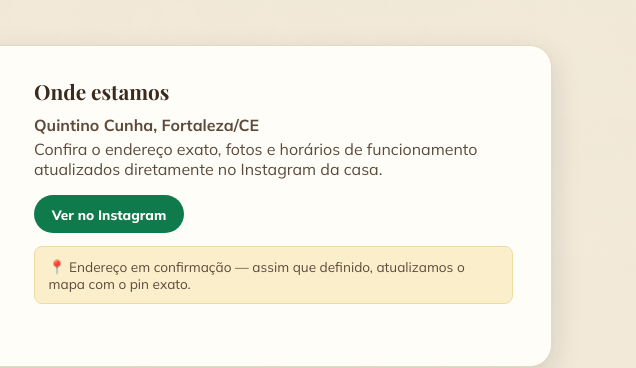
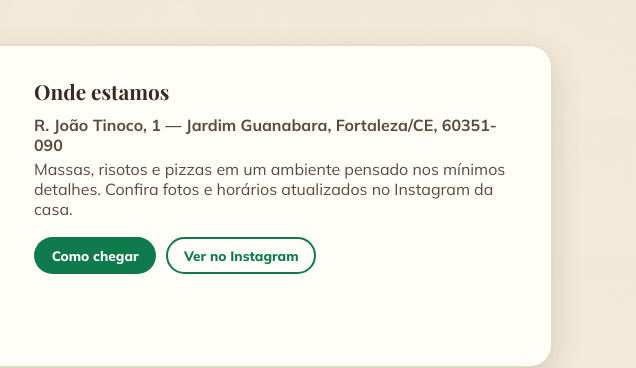
Before and after one commit to castroneto/sites, a plain HTML site: page camarao/index.html in a window 1280 px wide. Shown: the part 3241-3609 px from the top of the page, 644-1280 px from the left. Drawn offline with nearby package versions, Linux system fonts and the light colour scheme; a web font is replaced by a local one.

Commit message:
Add confirmed address for Il Migliore
R. João Tinoco, 1 - Jardim Guanabara, Fortaleza - CE, 60351-090.
Updates the map pin, address text, footer and structured data
(previously showed a "endereço em confirmação" placeholder).

```diff
--- a/camarao/css/style.css
+++ b/camarao/css/style.css
@@ -322,10 +322,7 @@ h2.section-title{font-size:clamp(1.9rem,4vw,2.6rem);}
 .im-map-copy{padding:34px 38px;}
 .im-map-copy h3{color:var(--it-brown);font-size:1.3rem;}
 .im-map-copy .addr{font-weight:700;margin-bottom:.3em;}
-.im-note{
-  margin-top:1em;font-size:.85rem;background:#fbeecb;border:1px solid #eddca2;
-  padding:.8em 1em;border-radius:var(--radius-sm);color:#7a5a12;
-}
+.im-map-copy .location-actions{margin-top:1.1em;}
 
 /* ---------- cardápios ---------- */
 .menus{
--- a/camarao/index.html
+++ b/camarao/index.html
@@ -106,8 +106,10 @@
       "menu": "https://castroneto.github.io/sites/camarao/assets/cardapio-il-migliore.pdf",
       "address": {
         "@type": "PostalAddress",
+        "streetAddress": "R. João Tinoco, 1",
         "addressLocality": "Fortaleza",
         "addressRegion": "CE",
+        "postalCode": "60351-090",
         "addressCountry": "BR"
       },
       "sameAs": ["https://www.instagram.com/camaraoregionalilmigliore/"]
@@ -343,14 +345,16 @@
 
     <div class="im-map-card reveal">
       <iframe class="map-frame" loading="lazy" referrerpolicy="no-referrer-when-downgrade"
-        src="https://www.google.com/maps?q=Camar%C3%A3o+Regional+Il+Migliore+Quintino+Cunha+Fortaleza+CE&output=embed"
+        src="https://www.google.com/maps?q=R.+Jo%C3%A3o+Tinoco,+1+-+Jardim+Guanabara,+Fortaleza+-+CE,+60351-090&output=embed"
         title="Mapa de localização da Il Migliore"></iframe>
       <div class="im-map-copy">
         <h3>Onde estamos</h3>
-        <p class="addr">Quintino Cunha, Fortaleza/CE</p>
-        <p>Confira o endereço exato, fotos e horários de funcionamento atualizados diretamente no Instagram da casa.</p>
-        <a class="btn btn-green btn-sm" href="https://www.instagram.com/camaraoregionalilmigliore/" target="_blank" rel="noopener">Ver no Instagram</a>
-        <p class="im-note">📍 Endereço em confirmação — assim que definido, atualizamos o mapa com o pin exato.</p>
+        <p class="addr">R. João Tinoco, 1 — Jardim Guanabara, Fortaleza/CE, 60351-090</p>
+        <p>Massas, risotos e pizzas em um ambiente pensado nos mínimos detalhes. Confira fotos e horários atualizados no Instagram da casa.</p>
+        <div class="location-actions">
+          <a class="btn btn-green btn-sm" href="https://www.google.com/maps/search/?api=1&query=R.+Jo%C3%A3o+Tinoco,+1+-+Jardim+Guanabara,+Fortaleza+-+CE,+60351-090" target="_blank" rel="noopener">Como chegar</a>
+          <a class="btn btn-outline-green btn-sm" href="https://www.instagram.com/camaraoregionalilmigliore/" target="_blank" rel="noopener">Ver no Instagram</a>
+        </div>
       </div>
     </div>
   </div>
@@ -482,7 +486,8 @@
       <div>
         <h4>Il Migliore</h4>
         <ul>
-          <li>Quintino Cunha, Fortaleza/CE</li>
+          <li>R. João Tinoco, 1</li>
+          <li>Jardim Guanabara, Fortaleza/CE</li>
           <li><a href="assets/cardapio-il-migliore.pdf" target="_blank" rel="noopener">Ver cardápio em PDF</a></li>
           <li><a href="https://www.instagram.com/camaraoregionalilmigliore/" target="_blank" rel="noopener">@camaraoregionalilmigliore</a></li>
         </ul>
```
